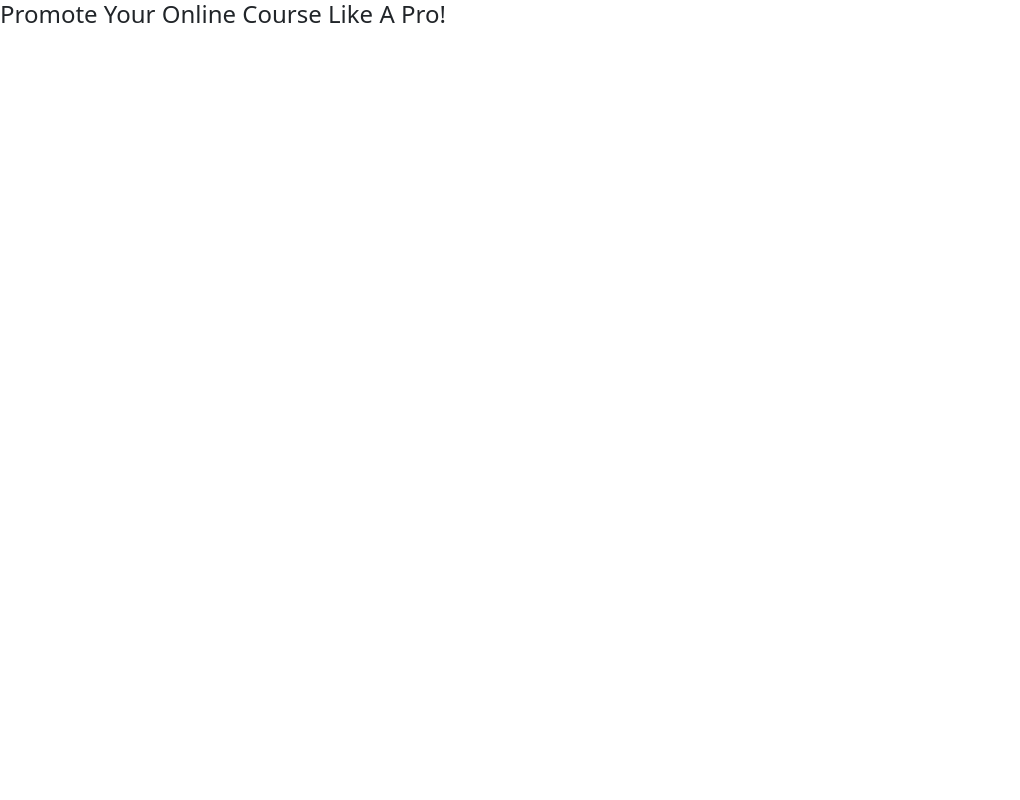
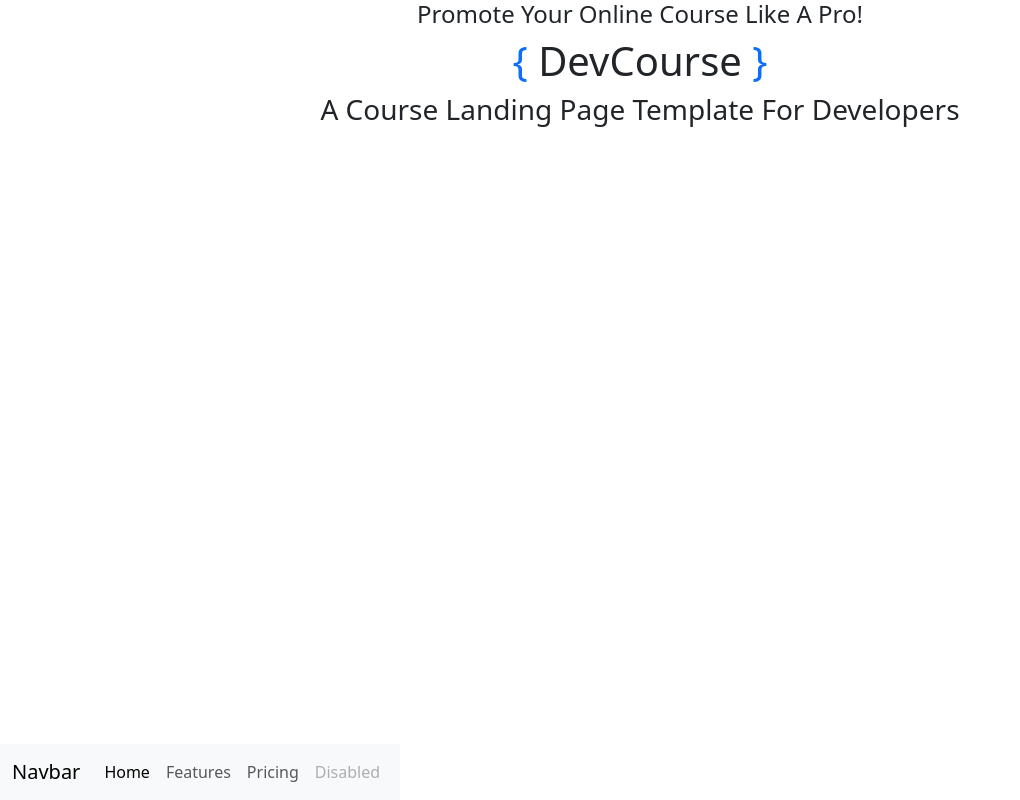
Before and after one commit to TexasR3X/BootstrapProject1, a plain HTML site: page index.html in a window 1280 px wide. Shown: the whole page, without its empty margins (0-1020 px from the left). Drawn offline with nearby package versions, Linux system fonts and the light colour scheme.

Commit message:
I created the basic structure of the header, and I started working on the footer.

```diff
--- a/css/base.scss
+++ b/css/base.scss
@@ -1,3 +1,7 @@
-h1 {
-    color: red;
+nav {
+    background: var(--bs-secondary-bg);
 }
+
+.blue {
+    color: var(--bs-primary);
+}
--- a/index.html
+++ b/index.html
@@ -3,16 +3,49 @@
     <head>
         <meta charset="UTF-8">
         <meta name="viewport" content="width=device-width, initial-scale=1.0">
-        <link rel="stylesheet" href="css/base.css">
 
         <link href="https://cdn.jsdelivr.net/npm/bootstrap@5.3.3/dist/css/bootstrap.min.css" rel="stylesheet" integrity="sha384-QWTKZyjpPEjISv5WaRU9OFeRpok6YctnYmDr5pNlyT2bRjXh0JMhjY6hW+ALEwIH" crossorigin="anonymous">
         <script src="https://cdn.jsdelivr.net/npm/bootstrap@5.3.3/dist/js/bootstrap.bundle.min.js" integrity="sha384-YvpcrYf0tY3lHB60NNkmXc5s9fDVZLESaAA55NDzOxhy9GkcIdslK1eN7N6jIeHz" crossorigin="anonymous"></script>
 
+        <link rel="stylesheet" href="css/base.css">
+
         <title>Bootstrap Project</title>
     </head>
     <body>
-        <h4>Promote Your Online Course Like A Pro!</h4>
+        <header>
+            <h4 class="text-center">Promote Your Online Course Like A Pro!</h4>
+            <h1 class="text-center"><span class="blue">{</span> DevCourse <span class="blue">}</span></h1>
+            <h3 class="text-center">A Course Landing Page Template For Developers</h3>
+        </header>
 
-
+        <footer class="position-fixed bottom-0">
+            <!--
+            <nav class="d-flex justify-content-between">
+                <a href="#">Overview</a>
+                <a href="#">Content</a>
+                <a href="#">Requirements</a>
+                <a href="#">Tutor</a>
+                <a href="#">Reviews</a>
+                <a href="#">Pricing</a>
+                <a href="#">FAQ</a>
+            </nav>
+            -->
+            <nav class="navbar navbar-expand-lg bg-body-tertiary">
+                <div class="container-fluid">
+                  <a class="navbar-brand" href="#">Navbar</a>
+                  <button class="navbar-toggler" type="button" data-bs-toggle="collapse" data-bs-target="#navbarNavAltMarkup" aria-controls="navbarNavAltMarkup" aria-expanded="false" aria-label="Toggle navigation">
+                    <span class="navbar-toggler-icon"></span>
+                  </button>
+                  <div class="collapse navbar-collapse" id="navbarNavAltMarkup">
+                    <div class="navbar-nav">
+                      <a class="nav-link active" aria-current="page" href="#">Home</a>
+                      <a class="nav-link" href="#">Features</a>
+                      <a class="nav-link" href="#">Pricing</a>
+                      <a class="nav-link disabled" aria-disabled="true">Disabled</a>
+                    </div>
+                  </div>
+                </div>
+              </nav>
+        </footer>
     </body>
 </html>
```
Also changed, not shown: css/base.css, 1 other file.
